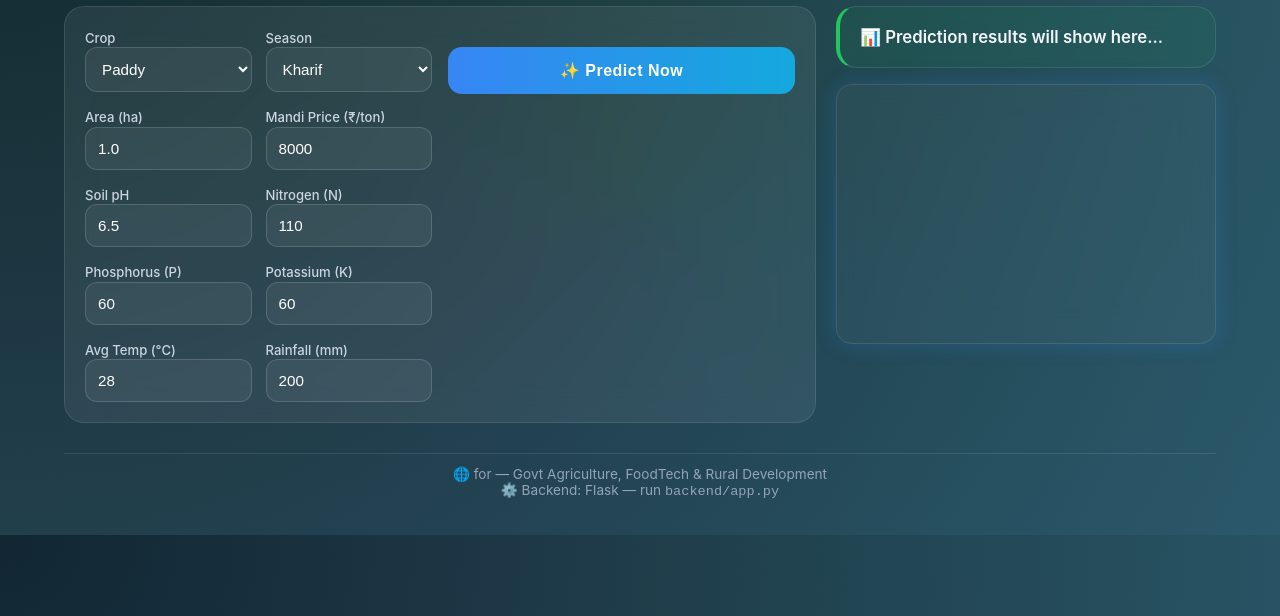
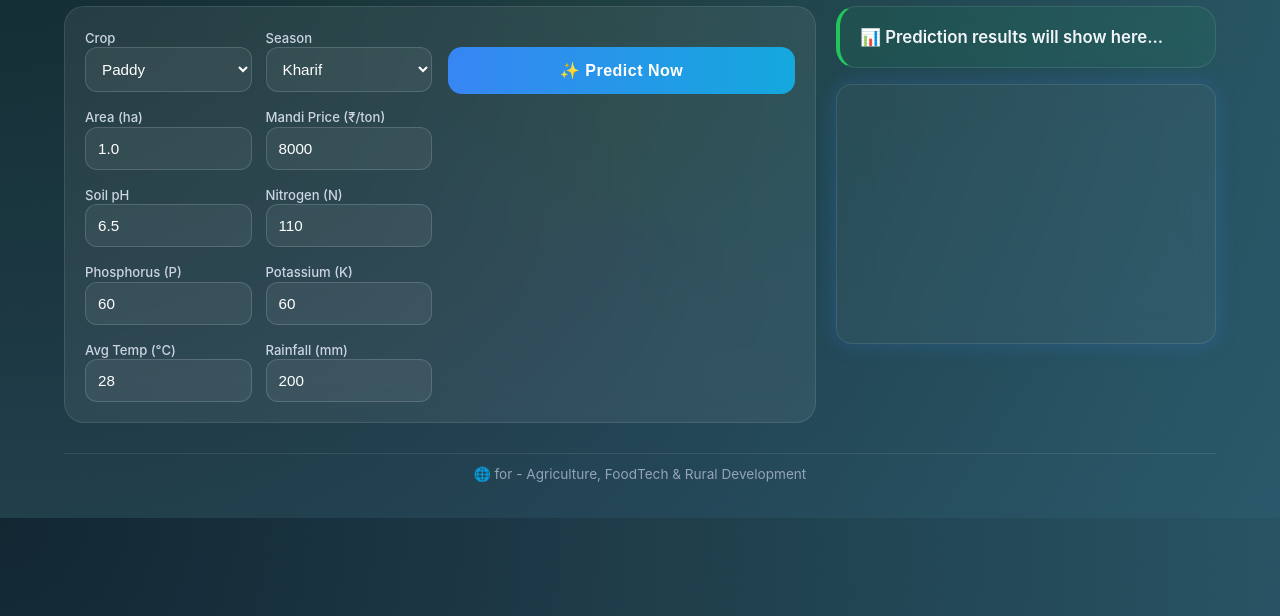
Before and after one commit to Pratik-code-hub/CropIQ, a plain HTML site: page frontend/predict.html in a window 1280 px wide. Shown: the part 184-800 px from the top of the page. Drawn offline with nearby package versions, Linux system fonts and the light colour scheme.

Commit message:
Update predict.html

```diff
--- a/frontend/predict.html
+++ b/frontend/predict.html
@@ -3,7 +3,7 @@
 <head>
   <meta charset="utf-8"/>
   <meta name="viewport" content="width=device-width,initial-scale=1"/>
-  <title>Predict — SIH25044</title>
+  <title>Predict -CropIQ</title>
   <link rel="stylesheet" href="assets/css/style.css"/>
   <script src="https://cdn.jsdelivr.net/npm/chart.js"></script>
   <script defer src="assets/js/predict.js"></script>
@@ -245,8 +245,7 @@
 
     <!-- Footer -->
     <footer class="footer">
-      🌐 for — Govt Agriculture, FoodTech & Rural Development
-      <br/> ⚙️ Backend: Flask — run <code>backend/app.py</code>
+      🌐 for - Agriculture, FoodTech & Rural Development
     </footer>
   </div>
 
```
